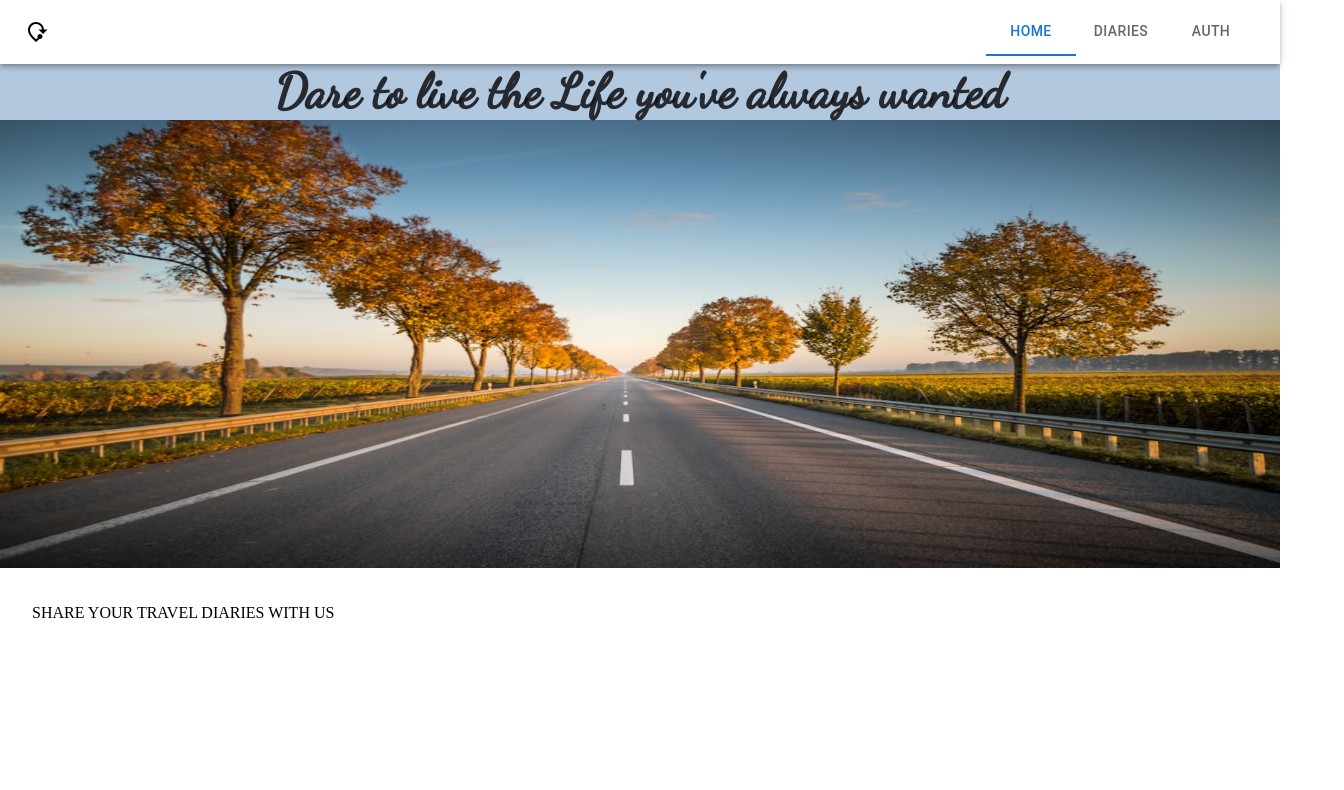
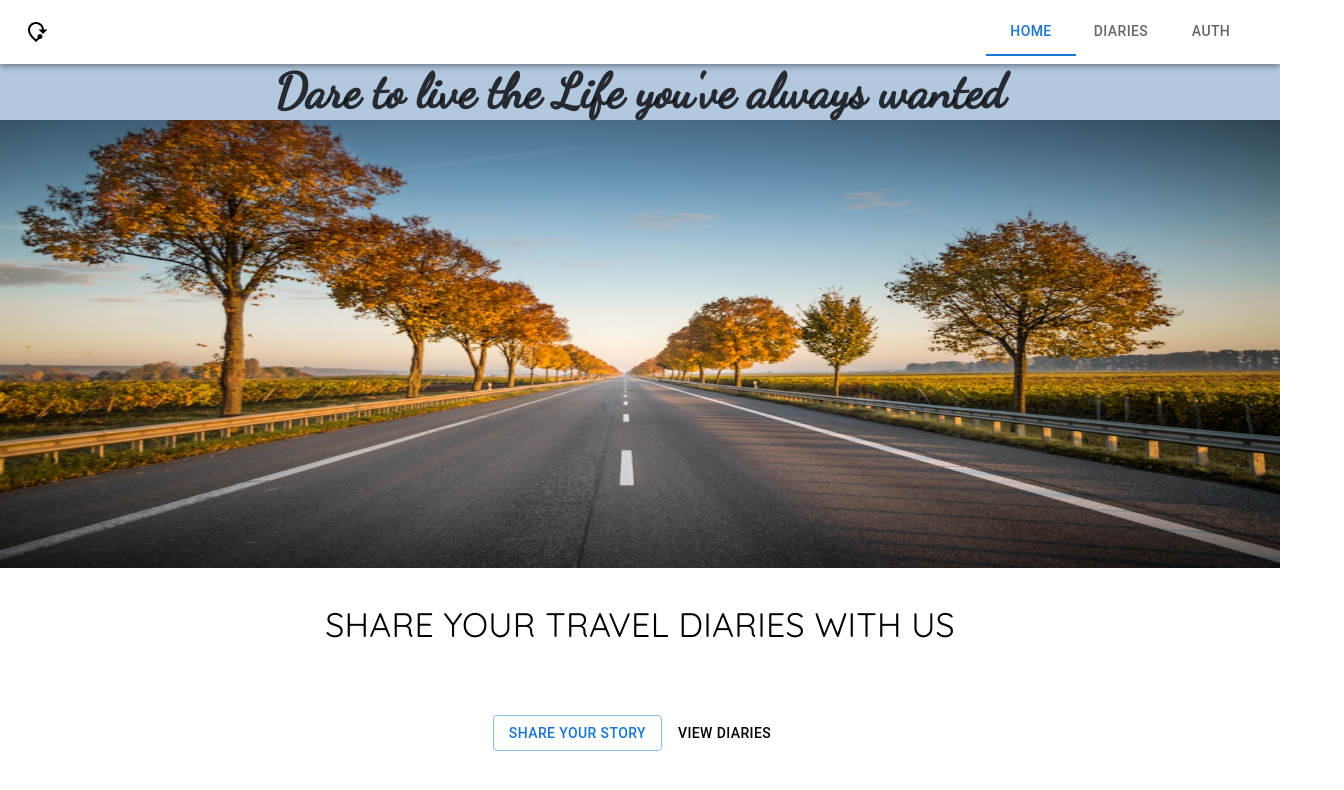
Before and after one commit to macanthonychukwuemeka/Tourist-Project-Frontend, a React (Vite) app: page / in a window 1280 px wide. Shown: the top 790 px of the page, 1344 px wide, since content can reach past the window. Built offline with nearby package versions, Linux system fonts and the light colour scheme; the HTML template or start-up script is replaced by a standard one.

Commit message:
Home Page complete

```diff
--- a/src/Home/Home.jsx
+++ b/src/Home/Home.jsx
@@ -1,11 +1,13 @@
 import React from "react";
-import { Box, Typography } from "@mui/material";
+import { Box, Button, Typography } from "@mui/material";
+import { Link } from "react-router-dom";
+
 const Home = () => {
   return (
     <Box position={"relative"} width="100%" height="90vh">
       <img src="/road.jpg" alt="road img" width="100%" height="70%" />
       <Typography
-        fontFamily=" Dancing Script, cursive"
+        fontFamily="Dancing Script, cursive"
         variant="h3"
         fontWeight="bold"
         textAlign="center"
@@ -19,16 +21,35 @@ const Home = () => {
       >
         Dare to live the Life you've always wanted
       </Typography>
-      <Box
-        width="100%"
-        height="30%"
-        display={"flex"}
-        flexDirection="column"
-        variant="h4"
-        padding={4}
-      >
-        {" "}
-        SHARE YOUR TRAVEL DIARIES WITH US
+      <Box width="100%" height="30%" display={"flex"} flexDirection="column">
+        <Typography
+          fontFamily={"quicksand"}
+          textAlign={"center"}
+          variant="h4"
+          padding={4}
+        >
+          {" "}
+          SHARE YOUR TRAVEL DIARIES WITH US
+        </Typography>
+        <Box margin="auto">
+          <Button
+            LinkComponent={Link}
+            to="/diaries"
+            variant="outlined"
+            sx={{ mr: "2" }}
+          >
+            share your story
+          </Button>
+          <Button
+            LinkComponent={Link}
+            to="/diaries"
+            variant="contain"
+            sx={{ ml: "2" }}
+          >
+            {" "}
+            view diaries
+          </Button>
+        </Box>
       </Box>
     </Box>
   );
```
Also changed, not shown: src/diary/DiaryItem.jsx (added).
